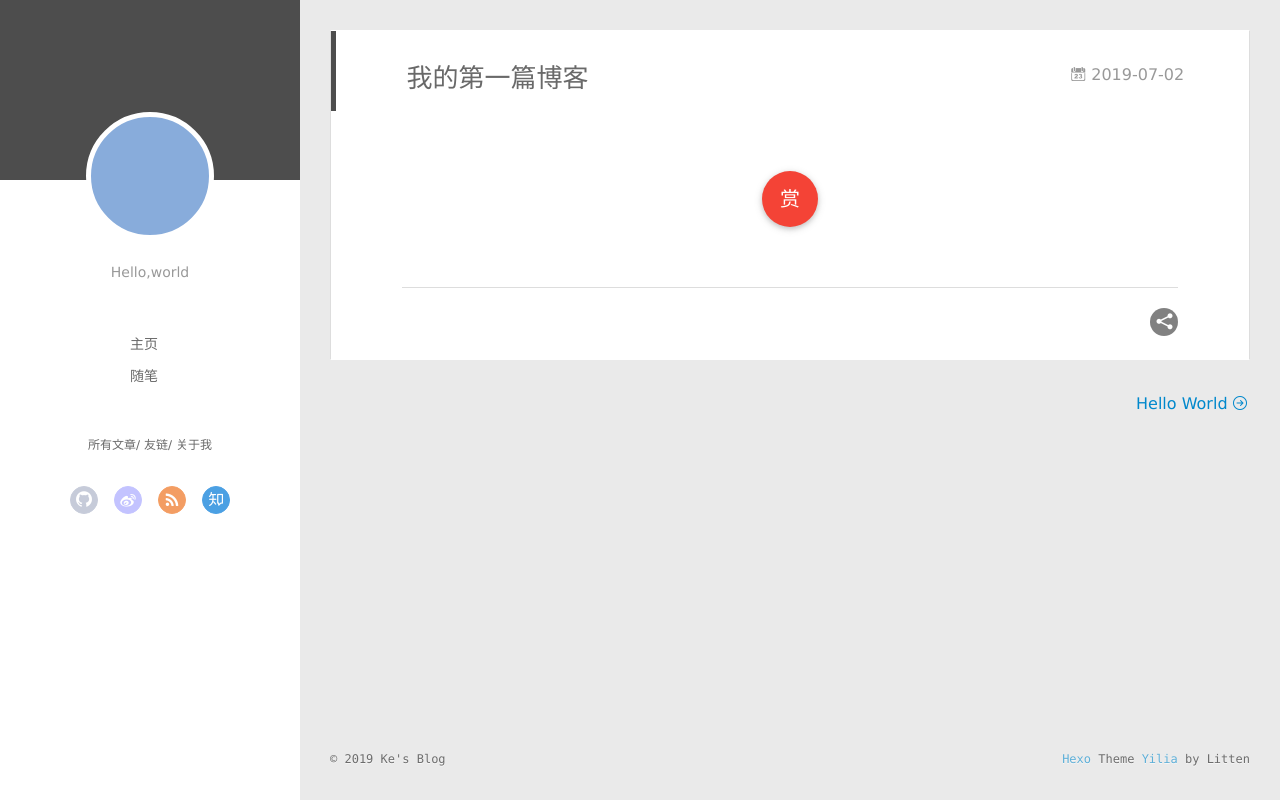
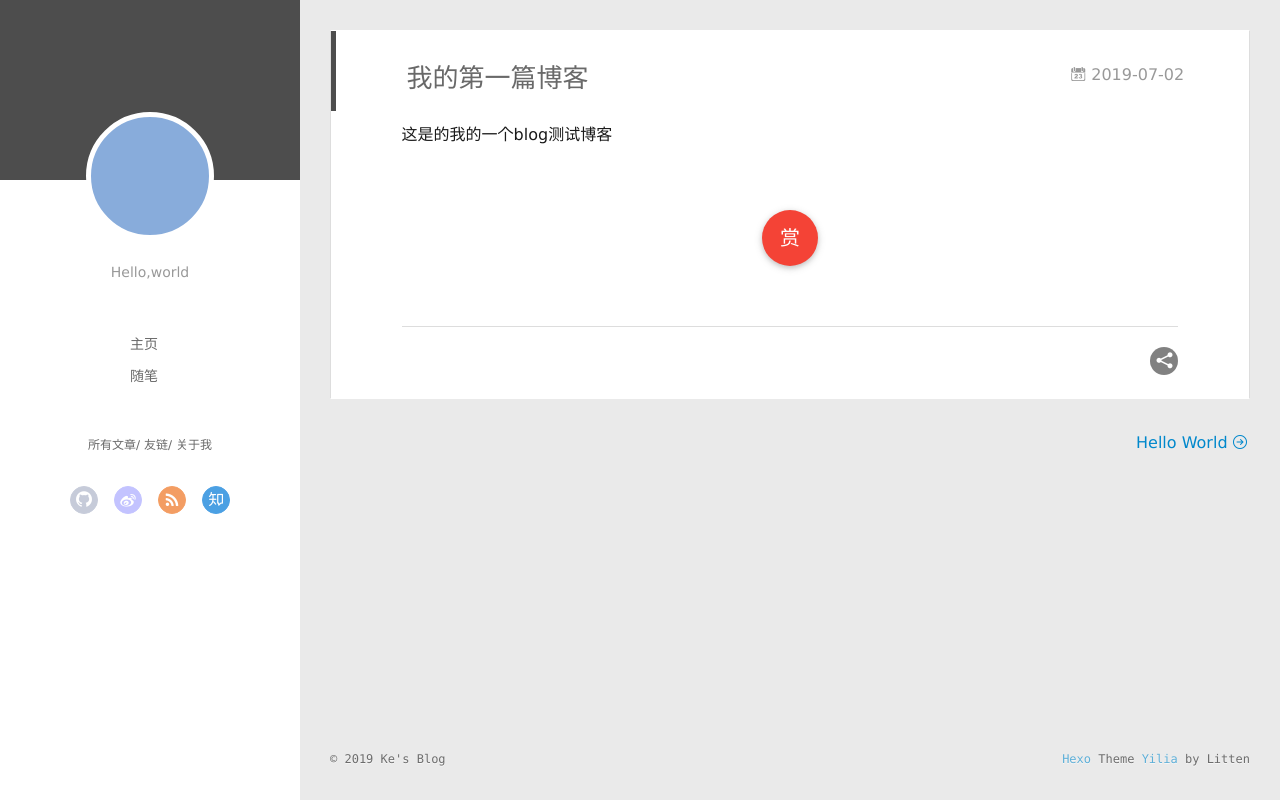
Before and after one commit to keke0007/keke0007.github.io, a plain HTML site: page 2019/07/02/我的第一篇博客/index.html in a window 1280 px wide. Drawn offline with Linux system fonts and the light colour scheme.

Commit message:
Site updated: 2019-07-02 12:33:48

```diff
--- a/2019/07/02/我的第一篇博客/index.html
+++ b/2019/07/02/我的第一篇博客/index.html
@@ -8,17 +8,17 @@
   <link rel="dns-prefetch" href="http://yoursite.com">
   <title>我的第一篇博客 | Ke&#39;s Blog</title>
   <meta name="viewport" content="width=device-width, initial-scale=1, maximum-scale=1">
-  <meta name="description" content="不负时光,不念过往">
+  <meta name="description" content="这是的我的一个blog测试博客">
 <meta property="og:type" content="article">
 <meta property="og:title" content="我的第一篇博客">
 <meta property="og:url" content="http://yoursite.com/2019/07/02/我的第一篇博客/index.html">
 <meta property="og:site_name" content="Ke&#39;s Blog">
-<meta property="og:description" content="不负时光,不念过往">
+<meta property="og:description" content="这是的我的一个blog测试博客">
 <meta property="og:locale" content="zh-CN">
-<meta property="og:updated_time" content="2019-07-02T04:17:35.527Z">
+<meta property="og:updated_time" content="2019-07-02T04:33:32.895Z">
 <meta name="twitter:card" content="summary">
 <meta name="twitter:title" content="我的第一篇博客">
-<meta name="twitter:description" content="不负时光,不念过往">
+<meta name="twitter:description" content="这是的我的一个blog测试博客">
 
     <link rel="alternative" href="/atom.xml" title="Ke&#39;s Blog" type="application/atom+xml">
 
@@ -178,6 +178,7 @@
 
     <div class="article-entry" itemprop="articleBody">
 
+        <p>这是的我的一个blog测试博客</p>
 
 
 
```
Also changed, not shown: index.html (+1 -0 lines).
